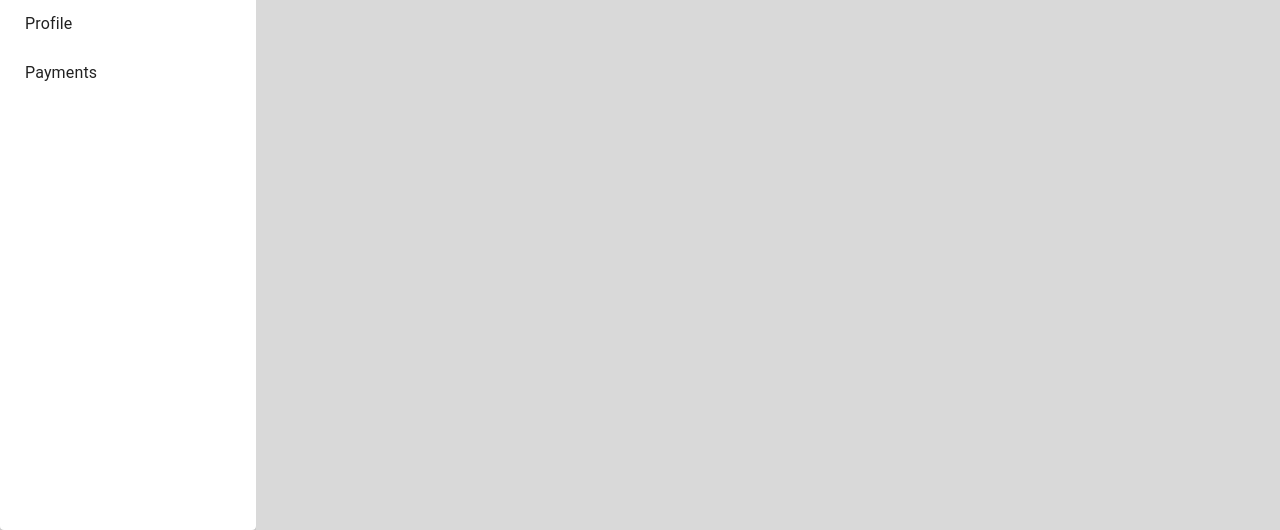
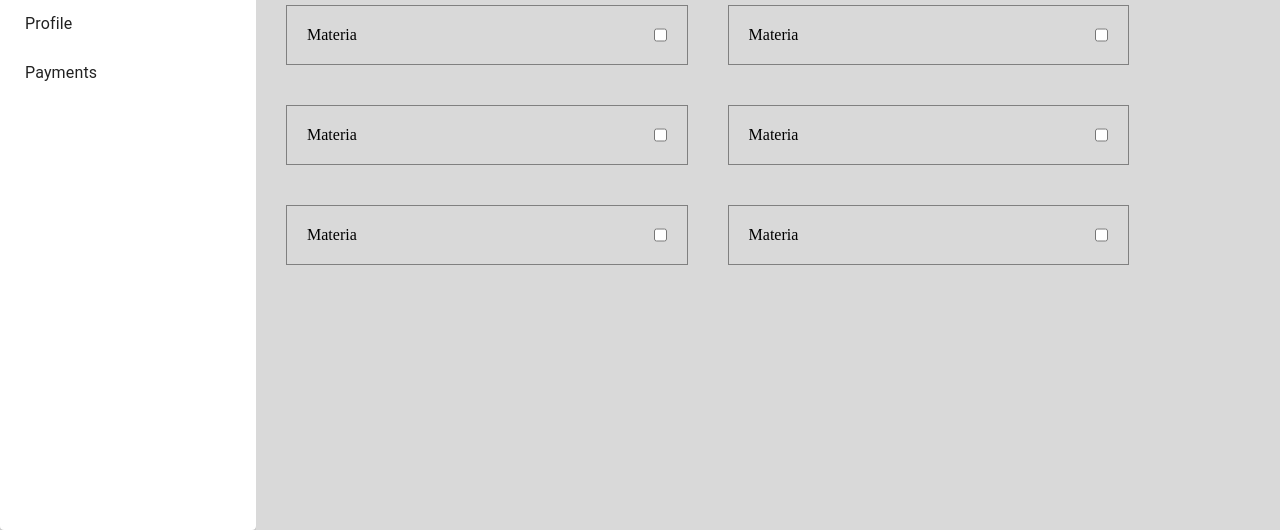
Before and after one commit to YessidR/Proyecto_Final_Automation_105, a plain HTML site: page University/UI/career.html in a window 1280 px wide. Shown: the part 270-800 px from the top of the page. Drawn offline with Linux system fonts and the light colour scheme.

Commit message:
add subjects with checkbox  to enrollment

```diff
--- a/University/UI/career.html
+++ b/University/UI/career.html
@@ -22,7 +22,18 @@
         <div class="sidebar-btn"><a href="payment.html">Payments</a></div>
 
     </div>
-    <div class="content"> <h1>CAREERS</h1></div>
+    <div class="content"> <h1>CAREERS</h1>
+        <div class="subject-container">
+            <div class="subject">Materia <input type="checkbox" name="" id="checksubject"></div>
+            <div class="subject">Materia <input type="checkbox" name="" id="checksubject"></div>
+            <div class="subject">Materia <input type="checkbox" name="" id="checksubject"></div>
+            <div class="subject">Materia <input type="checkbox" name="" id="checksubject"></div>
+            <div class="subject">Materia <input type="checkbox" name="" id="checksubject"></div>
+            <div class="subject">Materia <input type="checkbox" name="" id="checksubject"></div>
+
+        </div>
+
+    </div>
     <script src="script.js"></script>
 </body>
 </html>
--- a/University/UI/style.css
+++ b/University/UI/style.css
@@ -16,9 +16,27 @@ a {
     top: 26.04%;
     bottom: 0%;
     background: #D9D9D9;
-    justify-content: center;
-    align-items: center;
+    padding: 10px;
+    justify-content: flex-start;
+    display: flex;
+    flex-flow: column;
 }
+
+.subject-container {
+    display: flex;
+    flex-wrap: wrap;
+}
+
+.subject {
+    border: 1px solid gray;
+    display: flex;
+    padding: 20px;
+    margin: 20px;
+    width: 40%;
+    justify-content: space-between;
+    box-sizing: border-box;
+}
+
 
 .header {
     position: absolute;
@@ -33,7 +51,6 @@ a {
     position: absolute;
     left: 5.7%;
     top: 50%;
-
     font-family: 'Inter';
     font-style: normal;
     font-weight: 400;
@@ -46,9 +63,7 @@ a {
 img {
     position: absolute;
     left: 12%;
-
     bottom: 90%;
-
 }
 
 .sidebar {
```
